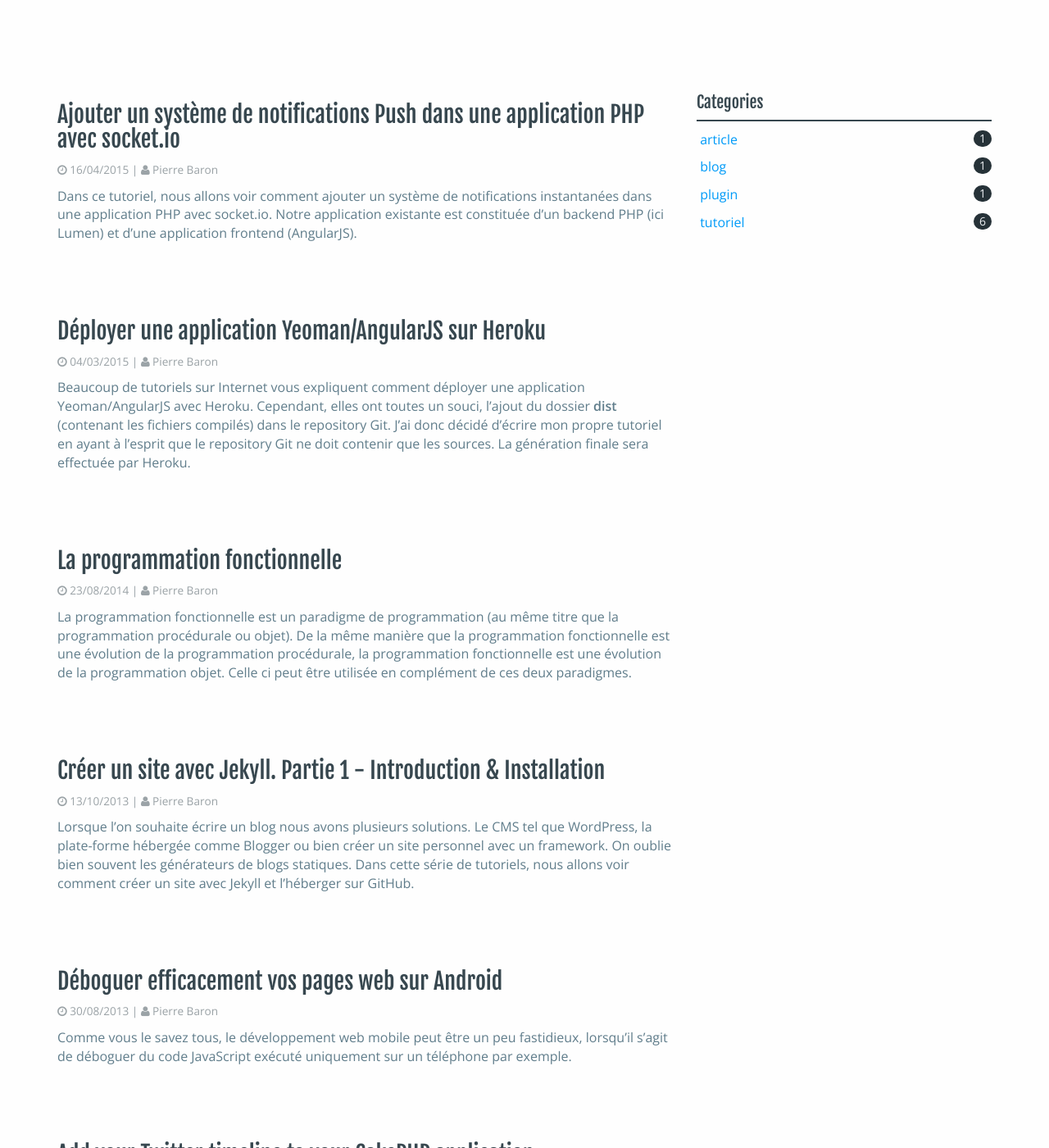
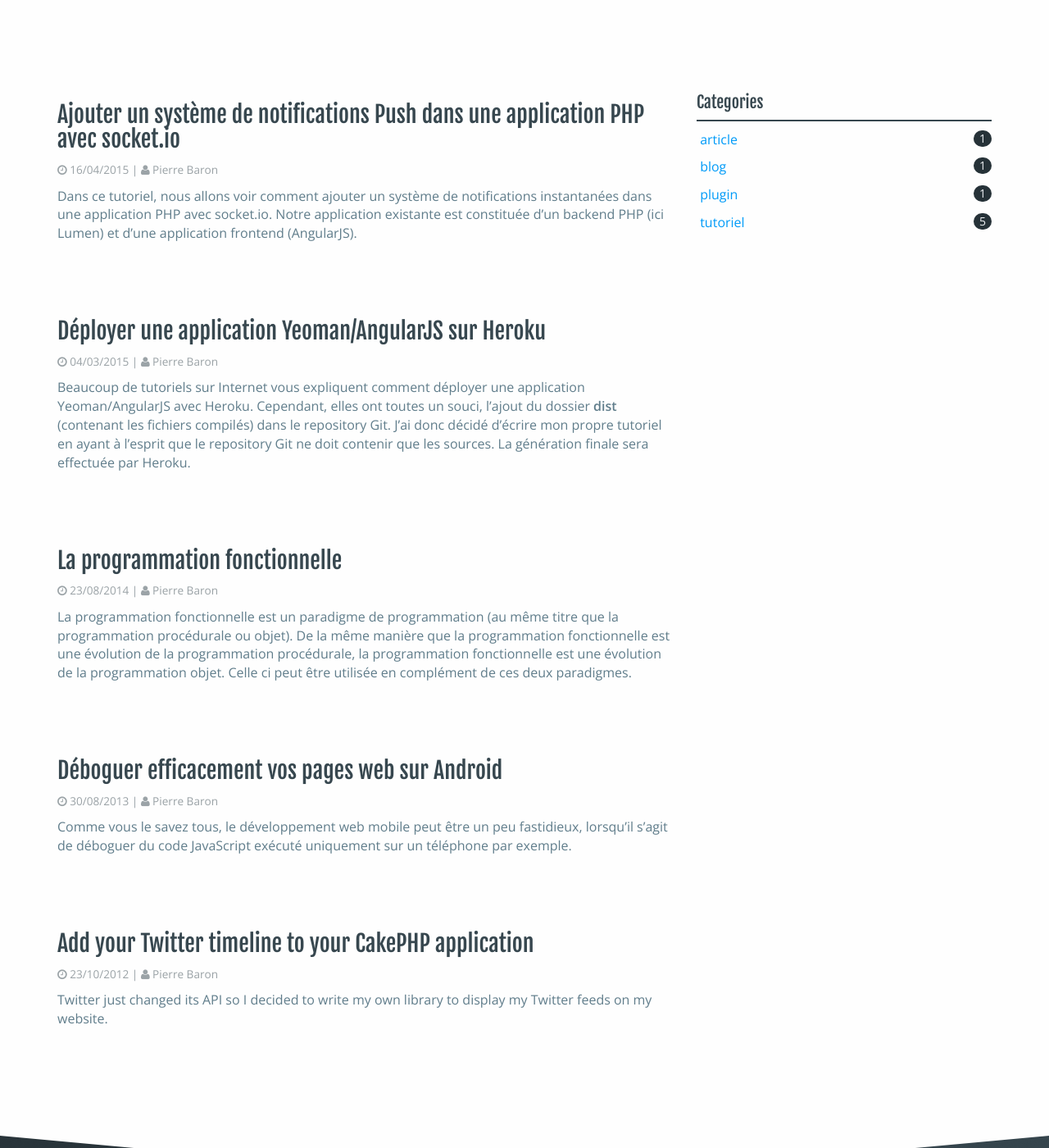
Before and after one commit to prbaron/prbaron.github.com, a Jekyll site: the page built from categories/tutoriel.html, in a window 1280 px wide and 1400 px high, scrolled down 336 px. Shown: the whole window at 82% size. Built offline with Jekyll 4.4.1, drawn with Linux system fonts in a browser that asks for light colours; some web fonts are replaced; some of the changed lines change nothing that is shown.

Commit message:
removed post

```diff
--- a/_posts/2013-10-13-jekyll-site-part1.md
+++ /dev/null
@@ -1,80 +0,0 @@
----
-layout   : post
-category : tutoriel
-tagline  : Créer un site avec Jekyll. Partie 1 - Introduction & Installation
-keywords : jekyll, tutoriel, jekyll french,
-comments : true
-demo     : http://pierrebaron.fr/tuto_blog_jekyll/
----
-
-Lorsque l'on souhaite écrire un blog nous avons plusieurs solutions. Le CMS tel que WordPress, la plate-forme hébergée comme Blogger ou bien créer un site personnel avec un framework. On oublie bien souvent les générateurs de blogs statiques. Dans cette série de tutoriels, nous allons voir comment créer un site avec Jekyll et l'héberger sur GitHub.
-
-  1. [Partie 1 - Introduction & Installation]({% post_url 2013-10-13-jekyll-site-part1 %})
-  2. [Partie 2 - Création des pages]({% post_url 2013-10-13-jekyll-site-part2 %})
-  3. [Partie 3 - Création du blog]({% post_url 2013-12-14-jekyll-site-part3 %})
-  4. [Partie 4 - Gestion des catégories]({% post_url 2014-02-08-jekyll-site-part4 %})
-  5. [Partie 5 - Finitions]({% post_url 2014-02-08-jekyll-site-part5 %})
-  6. [Partie 6 - Déploiement]({% post_url 2014-02-23-jekyll-site-part6 %})
-
-## Présentation
-
-[Jekyll](http://jekyllrb.com/) est un générateur de blog statique, cela signifie que vous aller écrire vos templates d'un côté et le contenu d'un autre côté. Jekyll se chargera ensuite de générer les pages HTML que vous pourrez uploader sur votre serveur.  Le template se code en HTML/CSS et JavaScript, quand au contenu, on le rédige en Markdown.
-
-**Avantages de Jekyll**
-
-  * Facile à développer :  il ne faut que des connaissances basiques en web
-  * Rapide : en effet, les  pages HTML étant générées avant la mise en ligne, le dialogue client/serveur devient très rapide.
-  * Simple à maintenir  : pas de base de données, pas de version de langage à gérer.
-  * Peu couteux : Un hébergement gratuit suffit pour utiliser Jekyll
-  * Concentré sur le contenu : Contrairement aux autres exemples cités dans le premier paragraphe, Markdown permet de se concentrer sur le fond de votre article sans vous soucier du design.
-
-**Inconvénients de Jekyll**
-
-  * Pas de langage serveur : Cela signifie pas de traitement et d'analyse de données. Il faudra donc passer par des services annexes pour avoir un formulaire de contact ou de commentaires sur son site.
-
-## Jekyll for GitHub
-
-Jekyll a été développé pour permettre aux développeurs de créer rapidement des sites web afin de présenter des démos de leur projet au grand public. Jekyll est donc très bien implémenté dans GitHub et cela va nous être bénéfique.
-
-Nous allons voir comment utiliser GitHub pour héberger notre propre blog. Il est parfaitement possible d'utiliser Jekyll sur un hébergement mutualité ou dédié, j'expliquerai en aparté comment faire.
-
-**Avantages**
-
-  * Simple : GitHub se charge de l'administration serveur
-  * Rapide à déployer : Il suffit de créer un repository git et c'est en ligne.
-  * Puissant : vous possédez toute la force de git, c'est à dire que vous pouvez garder un historique, gérer des brouillons, réfléchir à une autre version de votre article, ...
-
-**Inconvénients**
-
-  * Obscur : Comme GitHub se charge de l'administration serveur, nous n'avons pas la maîtrise de la machine.
-  * Pas de plugins : les plugins permettent d'ajouter des fonctionnnalités à Jekyll (comme la recherche d'articles par exemple), seulement GitHub lance Jekyll en mode safe, les plugins sont donc désactivés. Nous verrons qu'il existe un moyen de contourner cela. Les autres hébergements ne sont pas touchés par cet inconvénient.
-
-## Installation
-
-### Ruby
-
-Jekyll est développé en Ruby, il faut donc vous assurer que ce dernier est présent sur votre machine. Pour linux, un simple `apt-get install` devrait suffire
-
-{% highlight bash linenos=table %}
-$ sudo apt-get install ruby1.9.1
-{% endhighlight %}
-
-Pour MacOS X, vous avez une version de ruby (1.8.7), ce n'est pas la dernière mais elle est suffisante pour nos besoins. Si néanmoins vous souhaitez avoir la dernière version, le mieux est de faire la mise à jour avec Homebrew.
-
-{% highlight bash linenos=table %}
-$ ruby -e "$(curl -fsSL https://raw.github.com/mxcl/homebrew/go)"
-$ brew install ruby
-{% endhighlight %}
-
-Pour Windows, le plus simple est d'utiliser l'installeur. Vous pouvez le télécharger à cette adresse : [http://rubyinstaller.org/downloads/](http://rubyinstaller.org/downloads/).
-
-### Jekyll
-
-Une fois Ruby installé, il vous suffit de lancer la commande suivante dans un terminal pour installer Jekyll :
-
-{% highlight bash linenos=table %}
-$ gem install jekyll
-{% endhighlight %}
-
-## Conclusion
-Cette première partie nous a permis de voir les avantages et inconvénients de Jekyll et de préparer l'installation afin de pouvoir travailler. Nous verrons dans le chapitre suivant, comment créer nos propres pages.
```
Also changed, not shown: _posts/2012-11-12-cakephp-media-plugin-v1-1.md (+0 -6 lines).
